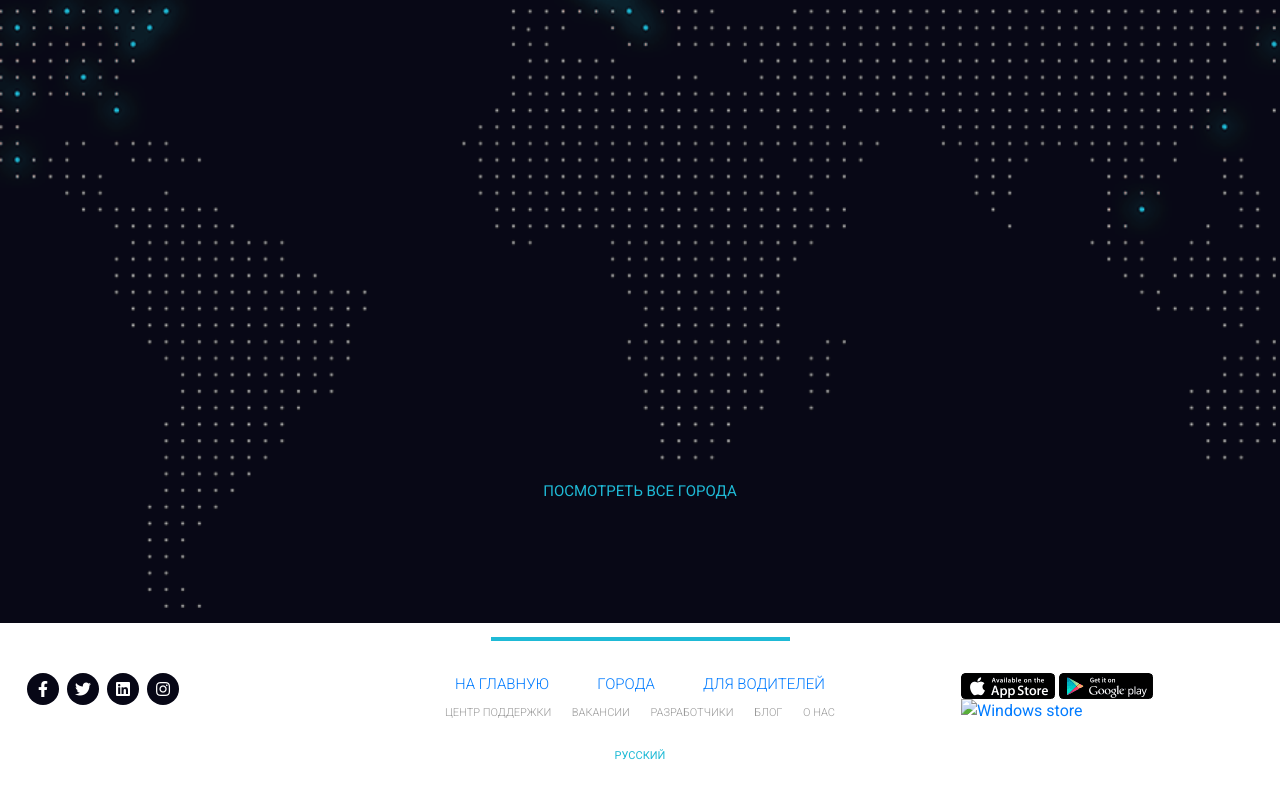
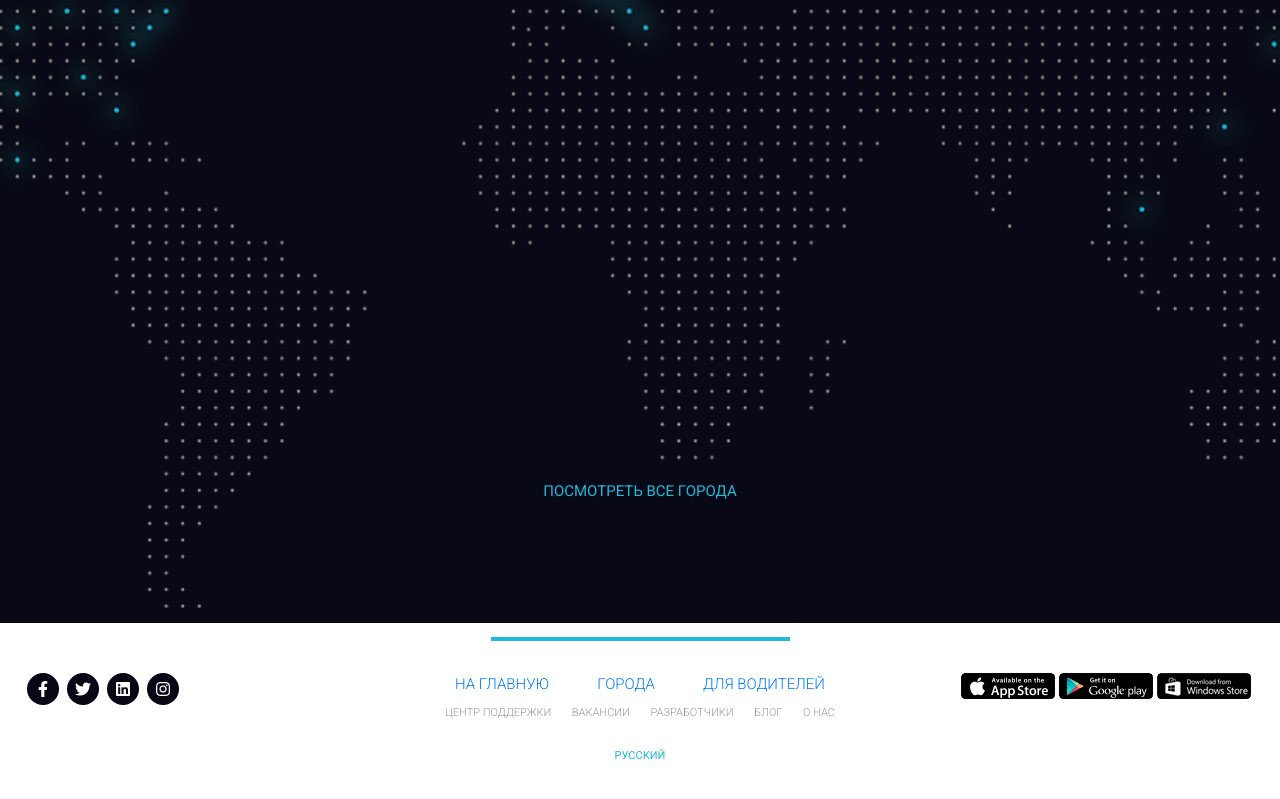
Before and after one commit to kozachek24/kozachek24.github.io, a plain HTML site: page index.html in a window 1280 px wide. Shown: the part 4980-5779 px from the top of the page. Drawn offline with Linux system fonts and the light colour scheme.

Commit message:
Update index.html

```diff
--- a/index.html
+++ b/index.html
@@ -383,7 +383,7 @@
                     </a>
 
                     <a href="#">
-                        <img src="../src/img/windows_store.png" alt="Windows store">
+                        <img src="../img/windows_store.png" alt="Windows store">
                     </a>
                 </div>
             </div>
```
